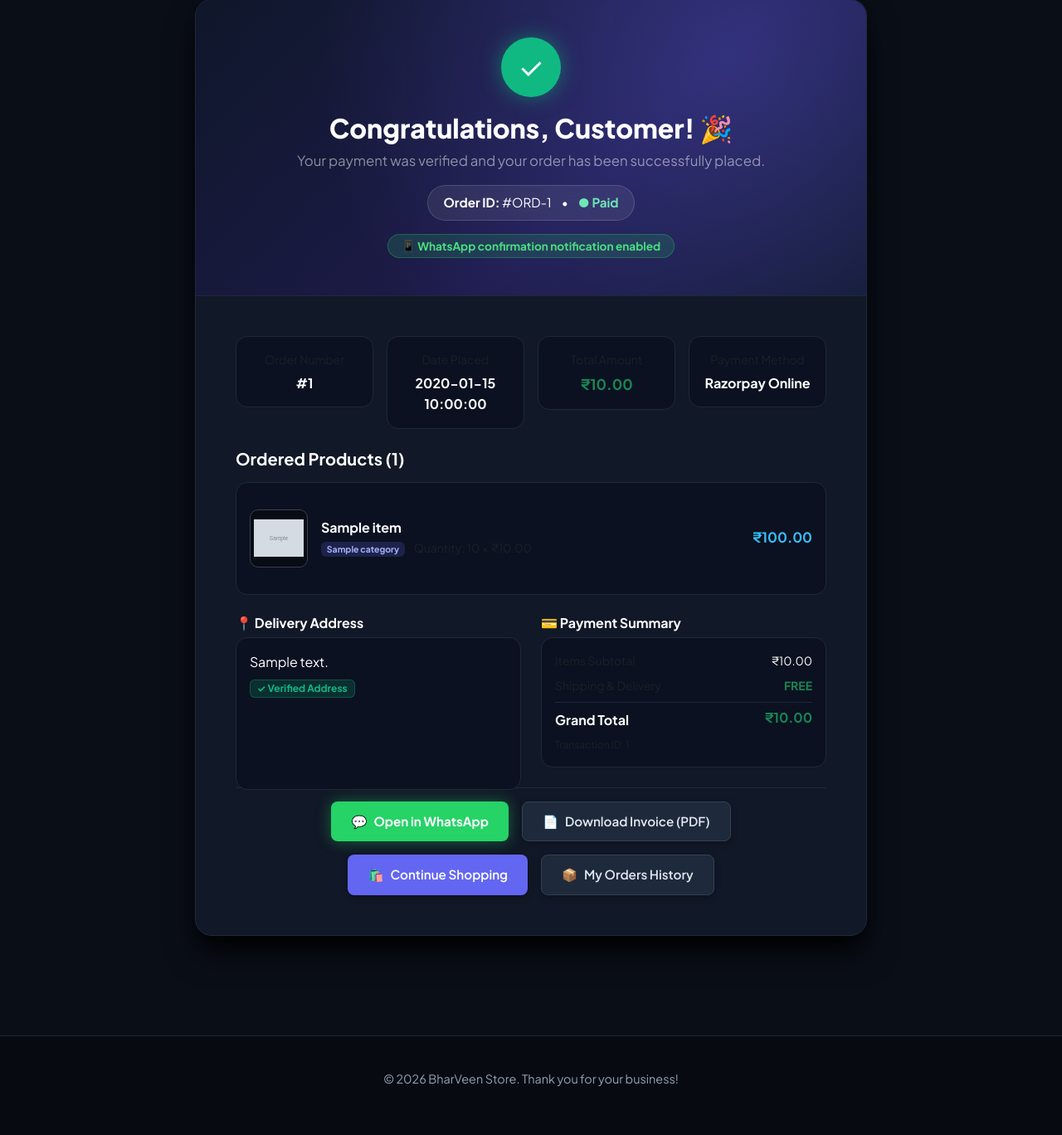
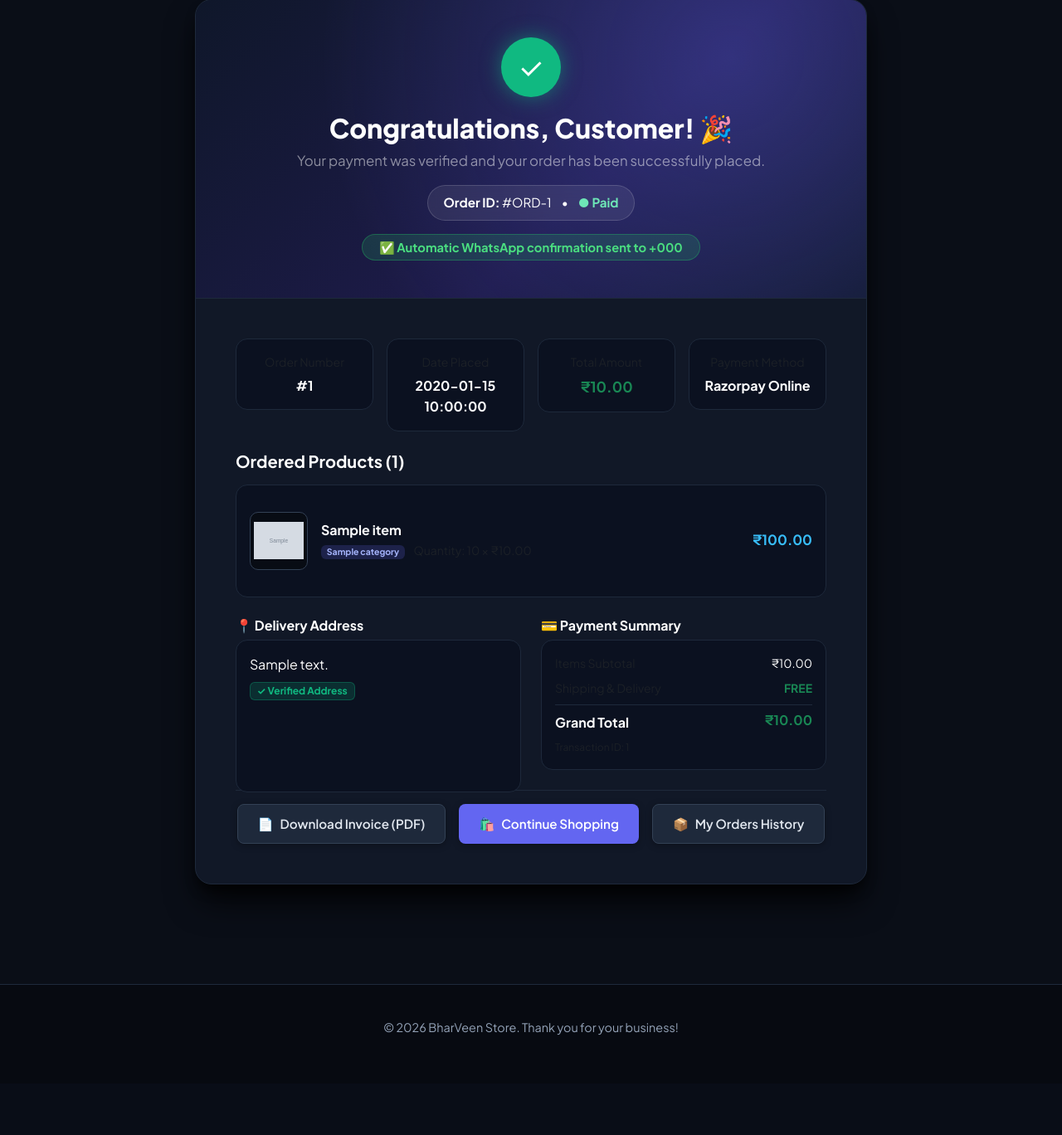
Before and after one commit to praveen-3115/bgpv_store, a Python web app: template templates/user/order_success.html in a window 1280 px wide. Shown: the part 114-1482 px from the top of the page at 83% size. After the commit the page ends 1362 px from the top, so only its background shows below. Run offline with Jinja, Linux system fonts and the light colour scheme; the template is opened without the code that fills it: most values are stand-ins (such as "Sample title", 1, 10 or a date in 2020); grey boxes marked "Sample" are stand-in pictures; some libraries are stand-ins or nearby versions.

Commit message:
Enable automatic server-side WhatsApp delivery and remove manual send prompt

```diff
--- a/templates/user/order_success.html
+++ b/templates/user/order_success.html
@@ -141,8 +141,8 @@
 
                     <div class="mt-3">
                         <span class="badge"
-                            style="background: rgba(37, 211, 102, 0.16); color: #4ade80; border: 1px solid rgba(37, 211, 102, 0.3); font-size: 0.85rem; padding: 7px 16px; border-radius: 50px;">
-                            📱 WhatsApp confirmation notification enabled
+                            style="background: rgba(37, 211, 102, 0.16); color: #4ade80; border: 1px solid rgba(37, 211, 102, 0.3); font-size: 0.92rem; padding: 8px 20px; border-radius: 50px;">
+                            ✅ Automatic WhatsApp confirmation sent to {% if customer_phone %}+{{ customer_phone }}{% else %}your mobile number{% endif %}
                         </span>
                     </div>
                 </div>
@@ -271,12 +271,6 @@
 
                     <!-- Action Buttons -->
                     <div class="d-flex flex-column flex-sm-row justify-content-center gap-3 pt-3 border-top flex-wrap">
-                        <a href="{{ whatsapp_link }}" target="_blank"
-                            class="btn d-flex align-items-center justify-content-center gap-2"
-                            style="background: #25D366; color: #ffffff; border: none; font-weight: 700; box-shadow: 0 0 18px rgba(37, 211, 102, 0.4);">
-                            <span>💬</span> Open in WhatsApp
-                        </a>
-
                         <a href="/user/download-invoice/{{ order.order_id }}"
                             class="btn btn-secondary d-flex align-items-center justify-content-center gap-2">
                             <span>📄</span> Download Invoice (PDF)
```
